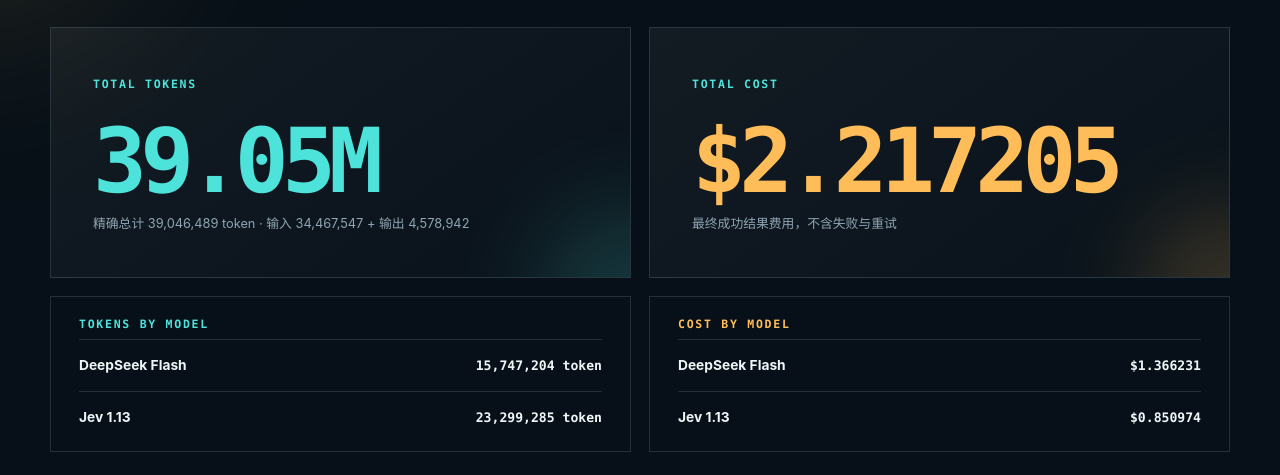
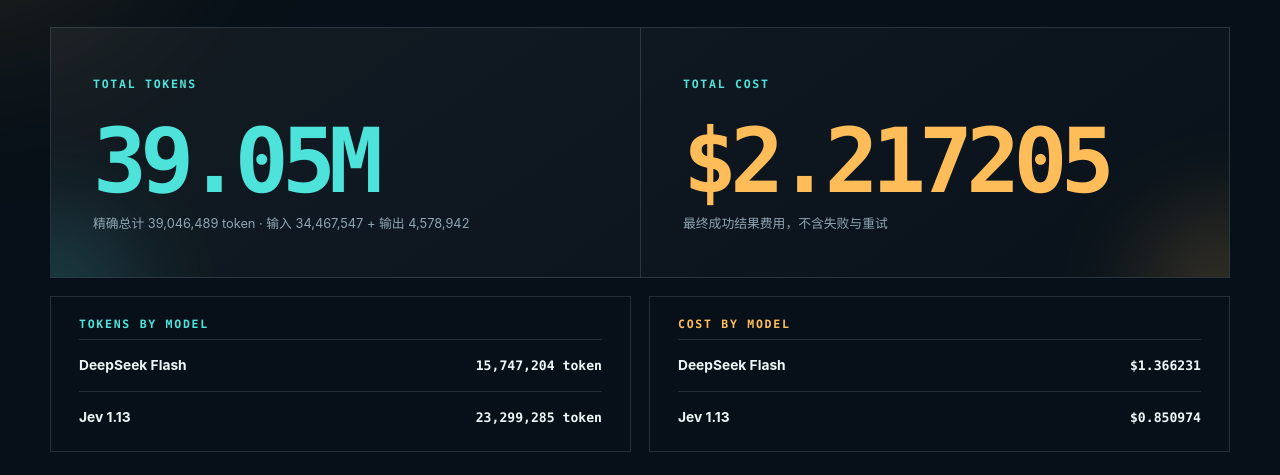
Before and after one commit to KsanaDock/verdict-lab, a plain HTML site: page site/index.html in a window 1280 px wide. Shown: the part 694-1169 px from the top of the page. Drawn offline with Linux system fonts and the light colour scheme.

Commit message:
fix: group aggregate usage in one panel

```diff
--- a/site/index.html
+++ b/site/index.html
@@ -51,18 +51,18 @@
           <div><span class="index">01</span><h2 id="consumption-title">总体消耗</h2></div>
           <p>所有数据集 · 两模型 · 不含失败与重试</p>
         </div>
-        <div class="total-grid">
-          <article class="total-card token-card">
+        <article class="total-card consumption-total-card">
+          <div class="total-metric token-metric">
             <span class="micro-label">TOTAL TOKENS</span>
             <strong id="total-tokens">—</strong>
             <p id="token-breakdown">输入与输出 token 合计</p>
-          </article>
-          <article class="total-card cost-card">
+          </div>
+          <div class="total-metric cost-metric">
             <span class="micro-label">TOTAL COST</span>
             <strong id="total-cost">—</strong>
             <p id="cost-note">最终成功结果的 API 费用</p>
-          </article>
-        </div>
+          </div>
+        </article>
         <div class="model-consumption" id="model-consumption"></div>
       </section>
 
--- a/site/styles.css
+++ b/site/styles.css
@@ -50,13 +50,16 @@ h1 em { color: var(--cyan); font-style: normal; }
 .coverage-track span { display: block; height: 100%; width: 0; background: linear-gradient(90deg, var(--cyan), #a7fff7); transition: width .8s ease; }
 .hero-side p { color: var(--muted); font-size: .78rem; margin: 12px 0 0; }
 section:not(.hero) { padding: 76px 0; border-bottom: 1px solid var(--line); }
-.total-grid { display: grid; grid-template-columns: repeat(2, 1fr); gap: 18px; }
-.total-card { border: 1px solid var(--line); padding: clamp(26px, 4vw, 42px); background: linear-gradient(145deg, rgba(255,255,255,.052), rgba(255,255,255,.012)); position: relative; overflow: hidden; }
-.total-card::after { content: ""; position: absolute; width: 180px; height: 180px; border-radius: 50%; right: -90px; bottom: -110px; background: var(--glow); filter: blur(45px); opacity: .18; }
-.token-card { --glow: var(--cyan); }.cost-card { --glow: var(--amber); }
-.total-card > strong { display: block; margin: 26px 0 12px; font: 650 clamp(3.1rem, 7vw, 6.3rem)/.9 ui-monospace, SFMono-Regular, Consolas, monospace; letter-spacing: -.075em; }
-.token-card > strong { color: var(--cyan); }.cost-card > strong { color: var(--amber); }
-.total-card p { color: var(--muted); margin: 0; font-size: .8rem; }
+.total-card { border: 1px solid var(--line); background: linear-gradient(145deg, rgba(255,255,255,.052), rgba(255,255,255,.012)); position: relative; overflow: hidden; }
+.consumption-total-card { display: grid; grid-template-columns: repeat(2, 1fr); }
+.consumption-total-card::before, .consumption-total-card::after { content: ""; position: absolute; width: 180px; height: 180px; border-radius: 50%; bottom: -110px; filter: blur(45px); opacity: .16; pointer-events: none; }
+.consumption-total-card::before { left: -90px; background: var(--cyan); }
+.consumption-total-card::after { right: -90px; background: var(--amber); }
+.total-metric { min-width: 0; padding: clamp(26px, 4vw, 42px); position: relative; z-index: 1; }
+.total-metric + .total-metric { border-left: 1px solid var(--line); }
+.total-metric > strong { display: block; margin: 26px 0 12px; font: 650 clamp(3.1rem, 7vw, 6.3rem)/.9 ui-monospace, SFMono-Regular, Consolas, monospace; letter-spacing: -.075em; }
+.token-metric > strong { color: var(--cyan); }.cost-metric > strong { color: var(--amber); }
+.total-metric p { color: var(--muted); margin: 0; font-size: .8rem; }
 .model-consumption { display: grid; grid-template-columns: repeat(2, 1fr); gap: 18px; margin-top: 18px; }
 .consumption-panel { border: 1px solid var(--line); padding: 20px 28px 8px; }
 .consumption-panel .micro-label { display: block; margin-bottom: 8px; }
@@ -130,7 +133,8 @@ footer { padding: 36px 0 54px; display: grid; grid-template-columns: 1fr auto au
   .hero { padding-top: 60px; }
   .hero-grid, .tradeoff-grid { grid-template-columns: 1fr; }
   .hero-side { border-left: 0; border-top: 1px solid var(--line); padding: 26px 0 0; }
-  .model-grid, .total-grid, .model-consumption { grid-template-columns: 1fr; }
+  .model-grid, .model-consumption, .consumption-total-card { grid-template-columns: 1fr; }
+  .total-metric + .total-metric { border-left: 0; border-top: 1px solid var(--line); }
   .category-row { grid-template-columns: 1fr; gap: 10px; padding: 18px 0; }
   .category-result { text-align: left; grid-template-columns: auto 1fr; gap: 12px; }
   .method-grid { grid-template-columns: 1fr; }
```
